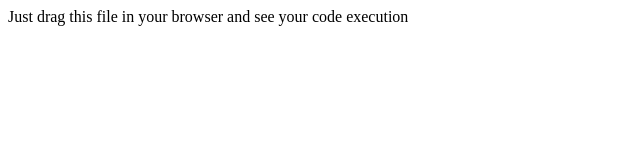
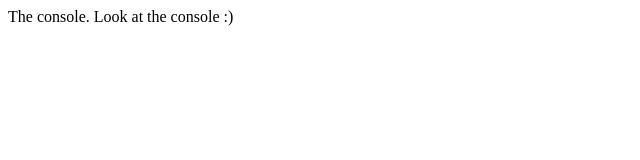
Before and after one commit to Dusty4848/example-ts-auto-guard, a website built with webpack: page index.html in a window 1280 px wide. Shown: the whole page, without its empty margins (0-640 px from the left). Built offline with nearby package versions, Linux system fonts and the light colour scheme; files whose address does not match are found by name.

Commit message:
chore: changed wording on index.html

```diff
--- a/index.html
+++ b/index.html
@@ -7,7 +7,7 @@
     <title>Just some html page</title>
 </head>
 <body>
-    Just drag this file in your browser and see your code execution
+   The console. Look at the console :&#41;
     <script src="http://localhost:8080/bundle.js"></script>
 </body>
 </html>
```
